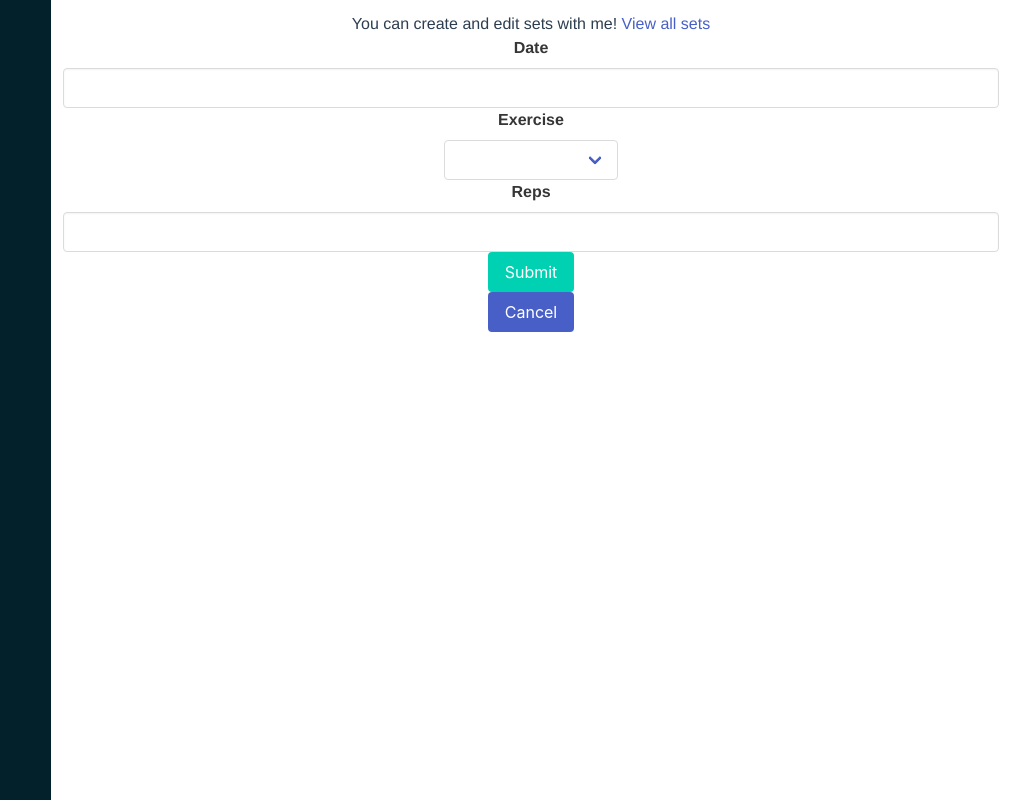
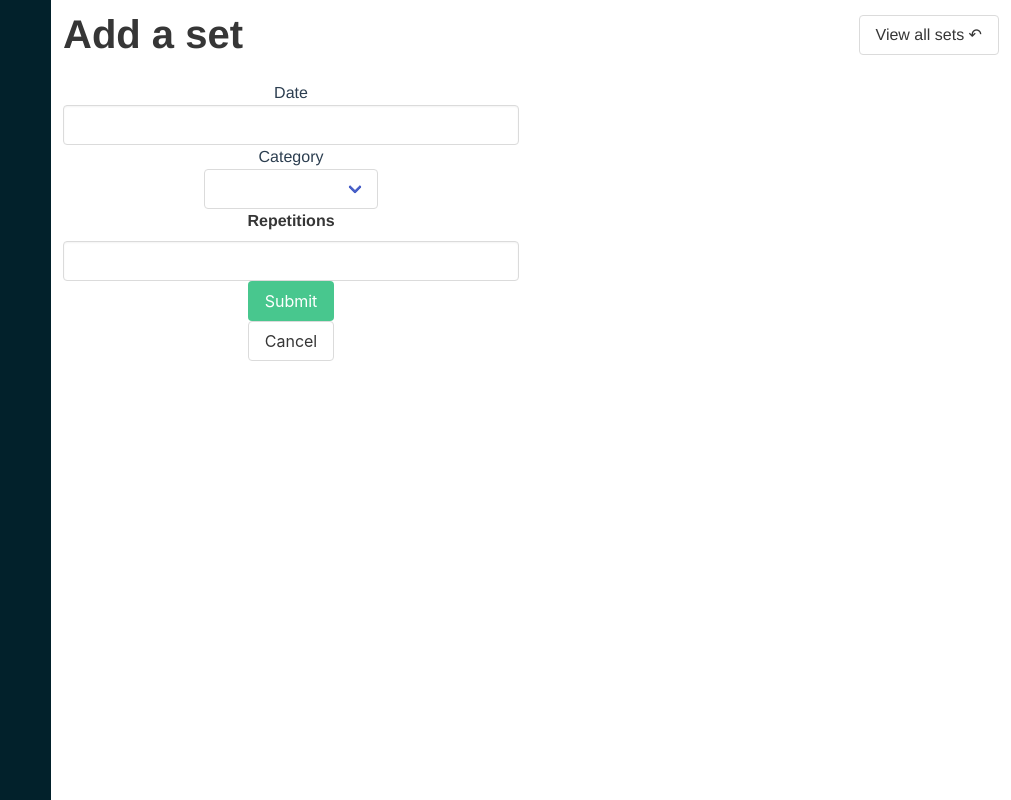
Before and after one commit to abunuwas/gym-vue, a Vue app: page /sets/create in a window 1280 px wide. Shown: the whole page, without its empty margins (269-1280 px from the left). Built offline with nearby package versions, Linux system fonts and the light colour scheme.

Commit message:
Add styling to sets

```diff
--- a/src/app/sets/components/CreateEditSet.vue
+++ b/src/app/sets/components/CreateEditSet.vue
@@ -1,37 +1,76 @@
 <template>
   <div class="sets-create-edit-view">
-    You can create and edit sets with me!
+    <nav class="level">
+      <div class="level-left">
+        <h1 class="title is-2">Add a set</h1>
+      </div>
+      <div class="level-right">
+        <div class="level-item">
+          <router-link
+            :to="{ name: 'setsListView' }"
+            class="button"
+          >View all sets &#8630;</router-link>
+        </div>
+      </div>
+    </nav>
 
-    <router-link :to="{ name: 'setsListView' }">View all sets</router-link>
-
+    <div class="columns">
+      <div class="column is-6">
         <form class="form" @submit.prevent="processSave">
-      <label for="date" class="label">Date</label>
+          <label for="name" class="date">Date</label>
           <p class="control">
-        <input type="text" class="input" name="name" v-model="selectedSet.date">
+            <input
+              type="text"
+              class="input"
+              name="name"
+              v-model="selectedSet.date"
+            >
           </p>
-      <label for="category" class="label">Exercise</label>
+          <label
+            for="category"
+            class="category"
+          >Category</label>
           <p class="control">
             <span class="select">
-          <select name="category" v-model="selectedSet.category">
-            <option v-for="value, key in categories" :value="key">{{ value }}</option>
+              <select
+                name="category"
+                v-model="selectedSet.category">
+                <option
+                  v-for="value, key in categories"
+                  :value="key"
+                >{{ value }}</option>
               </select>
             </span>
           </p>
-      <label for="repetitions" class="label">Reps</label>
-      <p class="control">
-        <input type="text" class="input" name="balance" v-model="selectedSet.repetitions">
+          <label
+            for="repetitions"
+            class="label"
+          >Repetitions</label>
+          <p class="control has-icon" v-if="!editing">
+            <input
+              type="number"
+              class="input"
+              name="repetitions"
+              step="1"
+              v-model="selectedSet.repetitions"
+            >
+          </p>
+          <p v-else>
+            <span>To update the set, add a number of repetitions adjusting the performance</span>
           </p>
           <div class="control is-grouped">
             <p class="control">
-          <button class="button is-primary">Submit</button>
+              <button class="button is-success">Submit</button>
             </p>
             <p class="control">
               <router-link :to="{ name: 'setsListView' }">
-            <button class="button is-link">Cancel</button>
+                <button class="button is-linked">Cancel</button>
               </router-link>
             </p>
           </div>
         </form>
+      </div>
+    </div>
   </div>
 </template>
 
--- a/src/app/sets/components/SetsListView.vue
+++ b/src/app/sets/components/SetsListView.vue
@@ -2,12 +2,15 @@
   <div id="sets-list-view">
     <nav class="level-left">
       <div class="leve-left">
-        <h1 class="title is-2">Accounts</h1>
+        <h1 class="title is-2">Sets</h1>
       </div>
       <div class="level-right">
         <div class="level-item">
-          <router-link :to="{ name: 'createEditSet' }">
-            Add a new set
+          <router-link
+            :to="{ name: 'createEditSet' }"
+            class="button is-primary"
+          >
+            Add a set +
           </router-link>
         </div>
       </div>
@@ -89,8 +92,4 @@
   }
 </script>
 
-<style scoped lang="scss">
-  #sets-list-view {
-
-  }
-</style>
+<style scoped lang="scss"></style>
```
Lines whose indentation alone changed are shown as unchanged.
